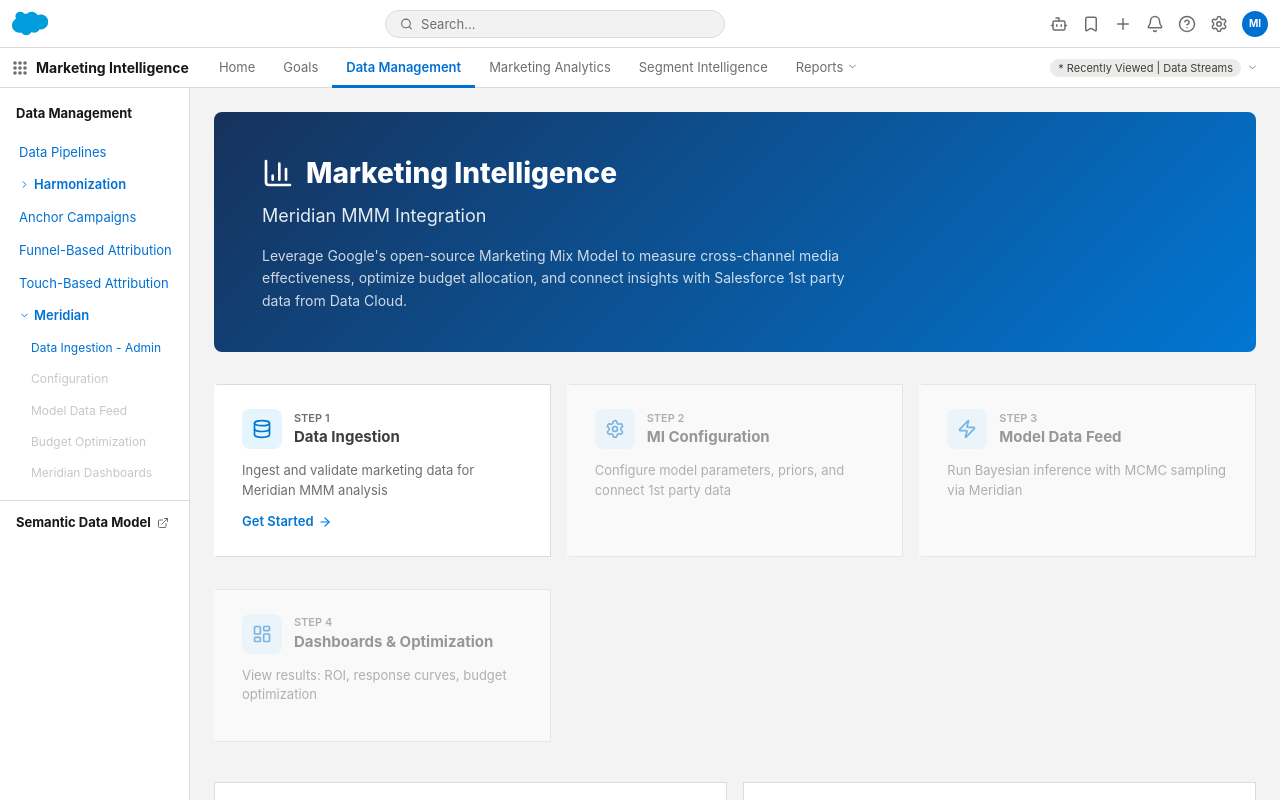
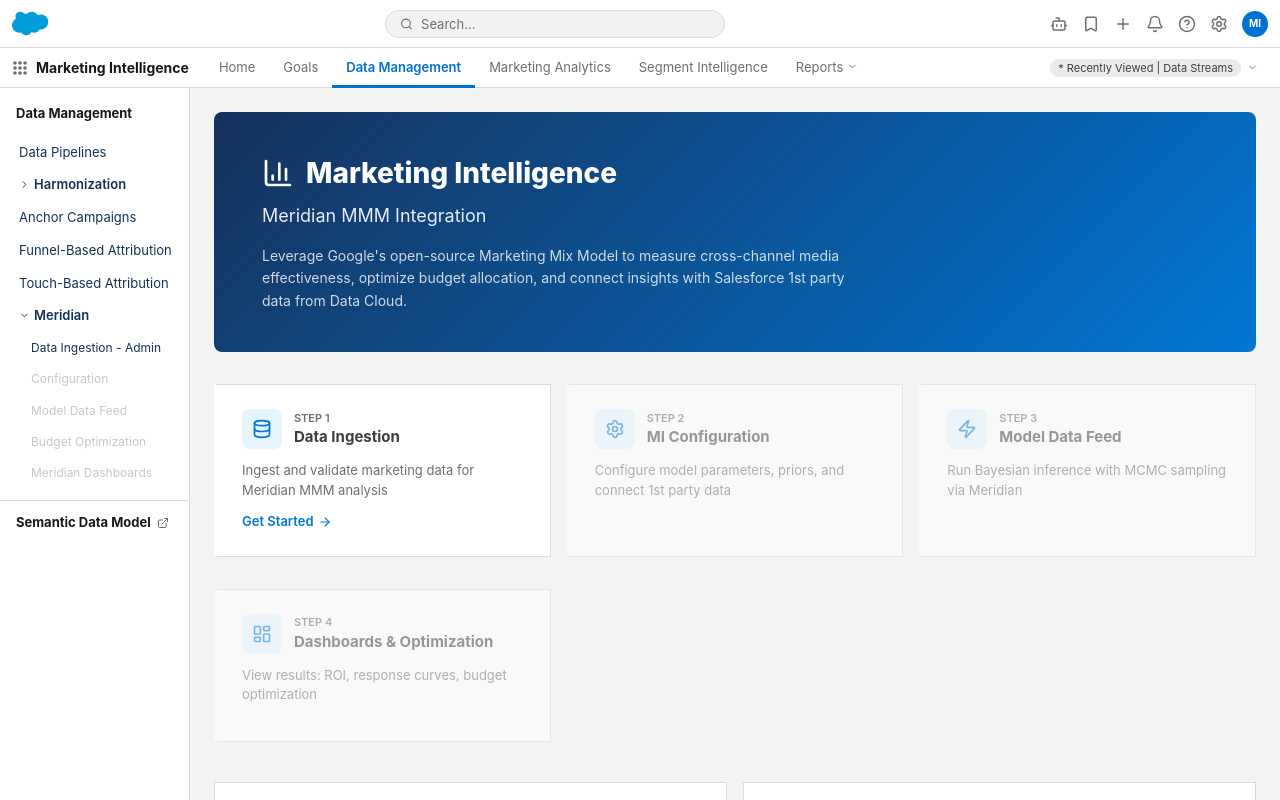
Before and after one commit to hjanowski/MI-Meridian-V1, a React (Vite) app: page / in a window 1280 px wide. Shown: the top 800 px of the page. Built offline with nearby package versions, Linux system fonts and the light colour scheme; a web font is replaced by a local one.

Commit message:
Update sidebar colors: unselected text #133158, selected/active items #296adf
https://claude.ai/code/session_01Wj2JixDLVbkJnFR5D4D1wz

```diff
--- a/src/index.css
+++ b/src/index.css
@@ -260,7 +260,7 @@ body {
   width: 100%;
   padding: 6px 16px;
   font-size: 13px;
-  color: var(--slds-color-text-link);
+  color: #133158;
   text-decoration: none;
   border: none;
   background: none;
@@ -273,13 +273,13 @@ body {
 }
 
 .slds-sidebar__item:hover {
-  color: var(--slds-brand-primary-dark);
+  color: #296adf;
 }
 
 .slds-sidebar__item--active {
-  border-left-color: var(--slds-brand-primary);
+  border-left-color: #296adf;
   font-weight: 600;
-  color: var(--slds-brand-primary);
+  color: #296adf;
   background: var(--slds-color-background-highlight);
 }
 
@@ -304,7 +304,7 @@ body {
   width: 100%;
   padding: 6px 16px;
   font-size: 13px;
-  color: var(--slds-color-text-link);
+  color: #133158;
   font-weight: 600;
   border: none;
   background: none;
@@ -317,11 +317,11 @@ body {
 }
 
 .slds-sidebar__expandable:hover {
-  color: var(--slds-brand-primary-dark);
+  color: #296adf;
 }
 
 .slds-sidebar__expandable--active {
-  border-left-color: var(--slds-brand-primary);
+  border-left-color: #296adf;
 }
 
 .slds-sidebar__divider {
```
